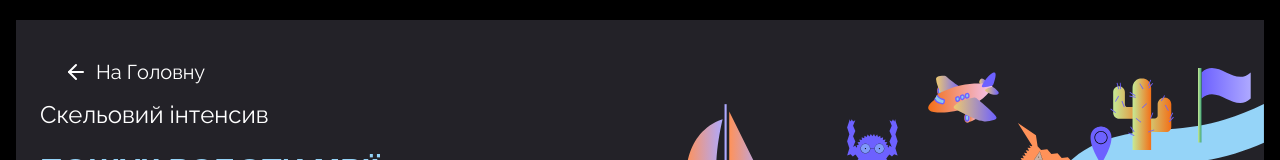
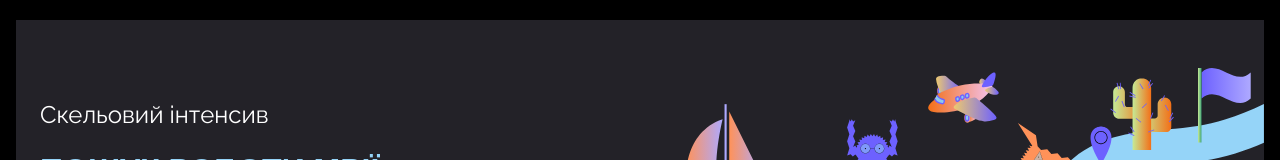
Before and after one commit to InM1nd/skelya_reborn, a Next.js app: page /intensive in a window 1280 px wide. Shown: the top 160 px of the page. Built offline with nearby package versions, Linux system fonts and the light colour scheme; a web font is replaced by a local one.

Commit message:
My solution. Better late than never.

```diff
--- a/src/app/(main)/(pages)/intensive/IntensiveHero.tsx
+++ b/src/app/(main)/(pages)/intensive/IntensiveHero.tsx
@@ -1,7 +1,6 @@
 'use client'
 
-import { ArrowLeft, ArrowUpRight } from "lucide-react";
-import Link from "next/link";
+import { ArrowUpRight } from "lucide-react";
 
 const IntensiveHero = () => {
 
@@ -10,13 +9,6 @@ const IntensiveHero = () => {
       <section className="w-full flex flex-col items-center pb-2 px-2 pt-[20px] sm:pb-5 md:px-4 2xl:pt-[50px] lg:pb-5">
 
       <div className="w-full relative grid grid-cols-1 lg:grid-cols-12 gap-8">
-        <Link
-          href="/"
-          className="absolute top-4 left-4 sm:top-6 sm:left-6 lg:top-10 lg:left-12 flex items-center gap-2 text-white hover:text-blue transition-colors"
-        >
-          <ArrowLeft className="w-5 h-5 sm:w-6 sm:h-6" />
-          <span className="text-base sm:text-lg lg:text-xl">На Головну</span>
-        </Link>
         <div className="lg:col-span-12">
           <div className="bg-gray flex flex-col pt-8 sm:pt-12 2xl:pt-[100px]">
             <div className="flex flex-col lg:flex-row lg:justify-between">
```
